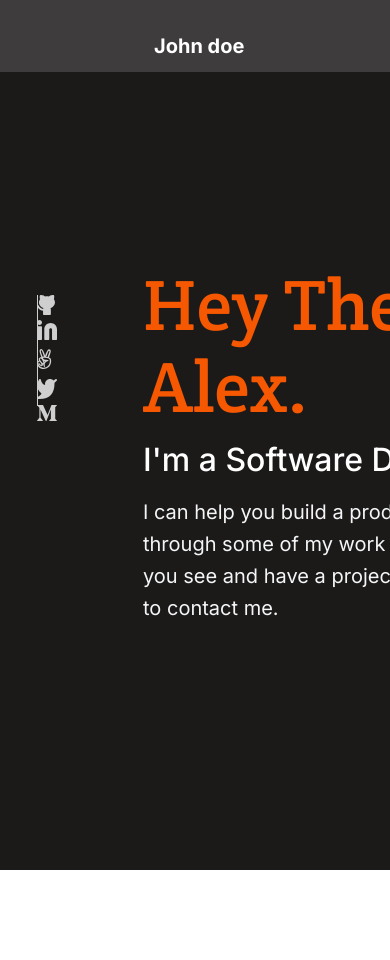
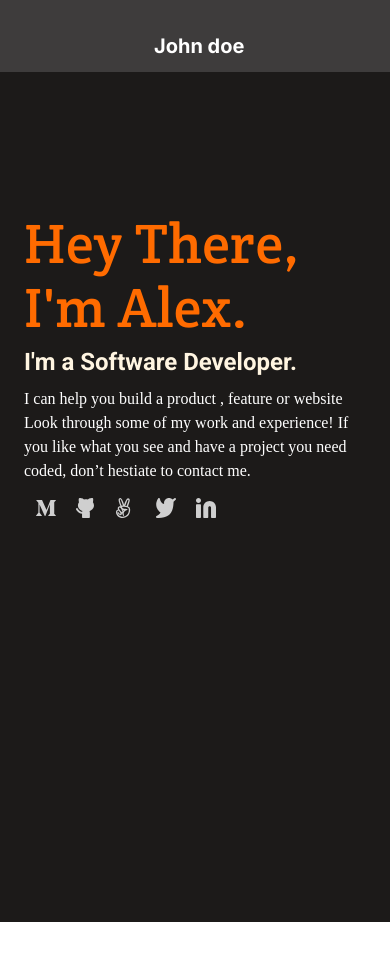
Before and after one commit to glitcher255/micro-porfolio, a plain HTML site: page index.html in a window 390 px wide. Shown: the top 960 px of the page. Drawn offline with Linux system fonts and the light colour scheme.

Commit message:
Mobile view done

```diff
--- a/index.html
+++ b/index.html
@@ -38,6 +38,10 @@
                 </union1>
             </icons>
         </normal_btn>
+
+        <hamburger>
+            <img src="./assets/Enabled.svg" alt="">
+        </hamburger>
     </top_nav>
 
 
@@ -67,12 +71,12 @@
         <description>I can help you build a product , feature or website Look through some of my work and experience! If you like what you see and have a project you need coded, don’t hestiate to contact me.</description>
     </headline>
 
-    <illustration>
+    <illustration_header>
 
-        <illustration_header>
+        <illustration>
             <img src="./assets/Illustration-header.svg" alt=""> </img>
-        </illustration_header>
-    </illustration>
+        </illustration>
+    </illustration_header>
 
     <base1></base1>
 
--- a/style.css
+++ b/style.css
@@ -10,7 +10,7 @@ top_nav {
 
 
 position: absolute;
-width: 1440px;
+width: 100%;
 height: 72px;
 left: 0px;
 top: 0px;
@@ -288,49 +288,12 @@ border: 2px solid #67798E;
 border-radius: 4px;
 }
 
-medium {
-    /* medium */
-
-
-position: absolute;
-left: 2.5%;
-right: 96.11%;
-top: 11.25%;
-bottom: 88.4%;
-
-background: #CFCFCF;
-}
-
-github {
-    /* github */
-
-
-position: absolute;
-left: 2.5%;
-right: 96.25%;
-top: -100%;
-bottom: 92.87%;
-
-background: #CFCFCF;
-}
-
-angel_list {
-    /* angel list */
-
-
-position: absolute;
-left: 2.5%;
-right: 96.11%;
-top: -45%;
-bottom: 89.19%;
-
-background: #CFCFCF;
-}
 
 social_icons {
     /* social media icons */
 
-
+display: flex;
+flex-direction: column;
 position: absolute;
 width: 20px;
 height: 98.96px;
@@ -340,68 +303,23 @@ top: 394px;
 }
 
 twitter {
-    /* twitter */
-
-
-position: absolute;
-left: 2.5%;
-right: 96.11%;
-top: -15%;
-bottom: 89.19%;
-
-background: #CFCFCF;
+    flex: 1;
 }
 
 linkedin {
-    /* Linkedin icon */
-
-
-    position: absolute;
-    left: 3.01%;
-    right: 96.11%;
-    top: -75%;
-    bottom: 90.92%;
-
-    background: #CFCFCF;
+    flex: 1;
 }
 
-#vector1 {
-/* Vector */
-
-
-position: absolute;
-left: 2.5%;
-right: 97.15%;
-top: 8.78%;
-bottom: 90.92%;
-
-background: #CFCFCF;
+medium {
+    flex: 1;
 }
 
-#vector2 {
-    /* Vector */
-
-
-position: absolute;
-left: 2.5%;
-right: 97.15%;
-top: 8.64%;
-bottom: 91.25%;
-
-background: #CFCFCF;
+angel_list {
+    flex: 1;
 }
 
-#vector3 {
-    /* Vector */
-
-
-position: absolute;
-left: 3.01%;
-right: 96.11%;
-top: 8.7%;
-bottom: 90.92%;
-
-background: #CFCFCF;
+github {
+    flex: 1;
 }
 
 headline {
@@ -518,7 +436,20 @@ background: #1C1A19;
 }
 
 illustration {
-    /* Illustration-header */
+ /* Illustration-header */
+
+
+position: absolute;
+left: 96.37%;
+right: -96.23%;
+top: 0%;
+bottom: 0.1%;
+
+transform: matrix(-0.96, 0.27, 0.27, 0.96, 0, 0);
+}
+
+illustration_header {
+/* Illustration-header */
 
 
 position: absolute;
@@ -530,15 +461,191 @@ top: -135px;
 transform: matrix(-0.96, 0.27, 0.27, 0.96, 0, 0);
 }
 
-illustration_header {
-    /* Illustration-header */
+body {
+    overflow-x: hidden;
+}
+
+@media only screen and (max-width: 600px) {
+    headline {
+        /* Headline */
 
 
+/* Auto layout */
+
+display: flex;
+flex-direction: column;
+align-items: flex-start;
+padding: 120px 24px;
+gap: 12px;
+
 position: absolute;
-left: 96.37%;
-right: -96.23%;
-top: 0%;
-bottom: 0.1%;
+width: 375px;
+height: 590px;
+left: 0px;
+top: 92px;
 
-transform: matrix(-0.96, 0.27, 0.27, 0.96, 0, 0);
+/* Theme 3 / Neutral 1 */
+
+background: #1C1A19;
+    }
+
+primary_text {
+    /* Primary Text */
+
+
+width: 327px;
+height: 124px;
+
+font-family: 'Crete Round';
+font-style: normal;
+font-weight: 400;
+font-size: 56px;
+line-height: 64px;
+/* or 114% */
+
+letter-spacing: 0.37px;
+
+/* Theme 3 / Primary 1 */
+
+color: #FF6B00;
+
+
+/* Inside auto layout */
+
+flex: none;
+order: 0;
+flex-grow: 0;
 }
+
+supporting_text {
+    /* Supporting Text */
+
+
+width: 327px;
+height: 27px;
+
+font-family: 'Roboto';
+font-style: normal;
+font-weight: 700;
+font-size: 24px;
+line-height: 32px;
+/* or 133% */
+
+display: flex;
+align-items: center;
+
+/* Theme 3 / Primary 4 */
+
+color: #FFF5E1;
+
+
+/* Inside auto layout */
+
+flex: none;
+order: 1;
+flex-grow: 0;
+}
+
+description {
+    /* Description */
+
+
+width: 327px;
+height: 123px;
+
+/* Theme 1 / Body Reguler 2 */
+
+font-family: 'Poppins';
+font-style: normal;
+font-weight: 400;
+font-size: 16px;
+line-height: 24px;
+/* or 150% */
+
+
+/* Theme 3 / Neutral 11 */
+
+color: #FFFFFF;
+
+
+/* Inside auto layout */
+
+flex: none;
+order: 2;
+flex-grow: 0;
+}
+
+social_icons {
+    /* Social Media */
+
+
+/* Auto layout */
+
+display: flex;
+flex-direction: row;
+align-items: center;
+padding: 0px;
+
+width: 200px;
+height: 40px;
+
+
+/* Inside auto layout */
+
+flex: none;
+order: 3;
+flex-grow: 0;
+}
+
+social_icons {
+/* Social Media */
+
+
+/* Auto layout */
+
+position: absolute;
+top: 490px;
+display: flex;
+flex-direction: row;
+align-items: center;
+padding: 0px;
+width: 200px;
+height: 40px;
+
+
+/* Inside auto layout */
+
+flex: none;
+order: 3;
+flex-grow: 0;
+z-index: 99;
+}
+
+hamburger {
+    /* Normal Button/Tertiary/Enabled */
+
+
+/* Auto layout */
+
+display: flex;
+flex-direction: row;
+align-items: flex-start;
+padding: 8px;
+
+position: absolute;
+width: 40px;
+height: 40px;
+right: -80px;
+top: calc(50% - 40px/2);
+
+border-radius: 8px;
+}
+
+item_nav {
+    display: none;
+}
+
+normal_btn {
+    display: none;
+}
+}
```
Also changed, not shown: assets/Enabled.svg (added).
